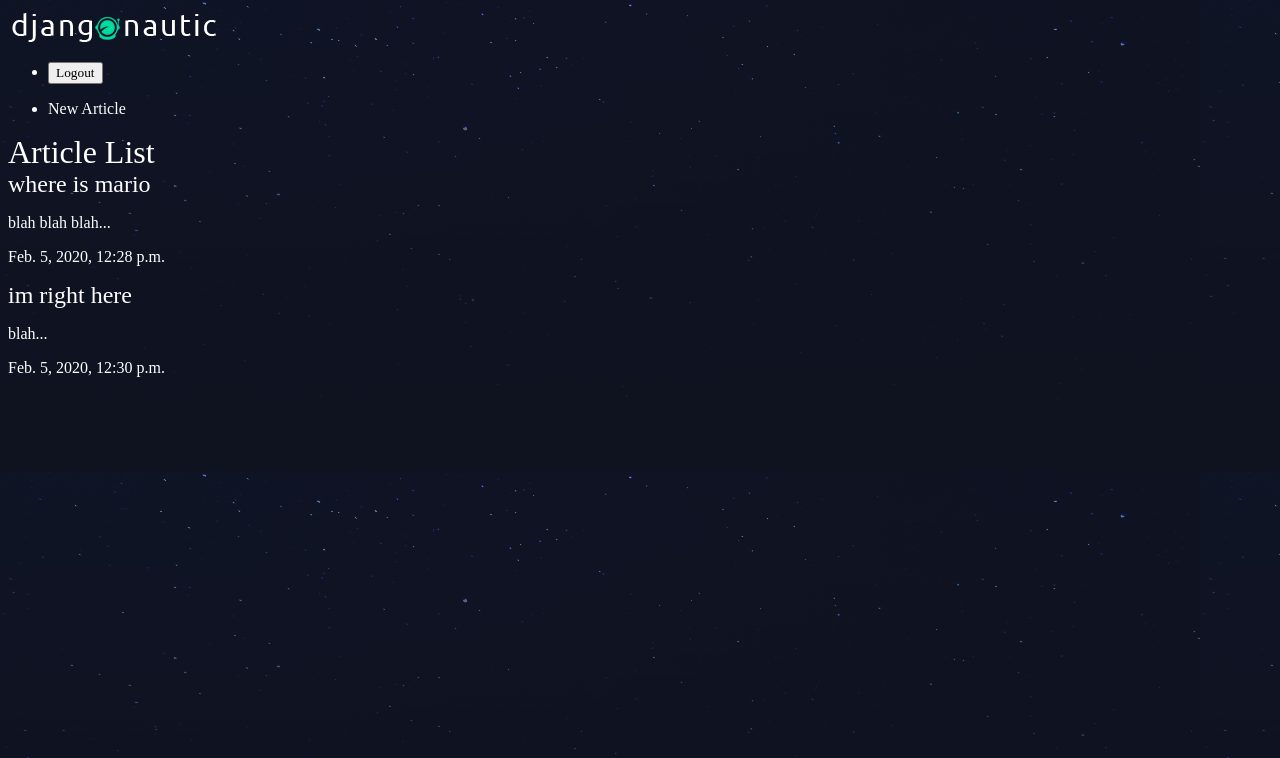
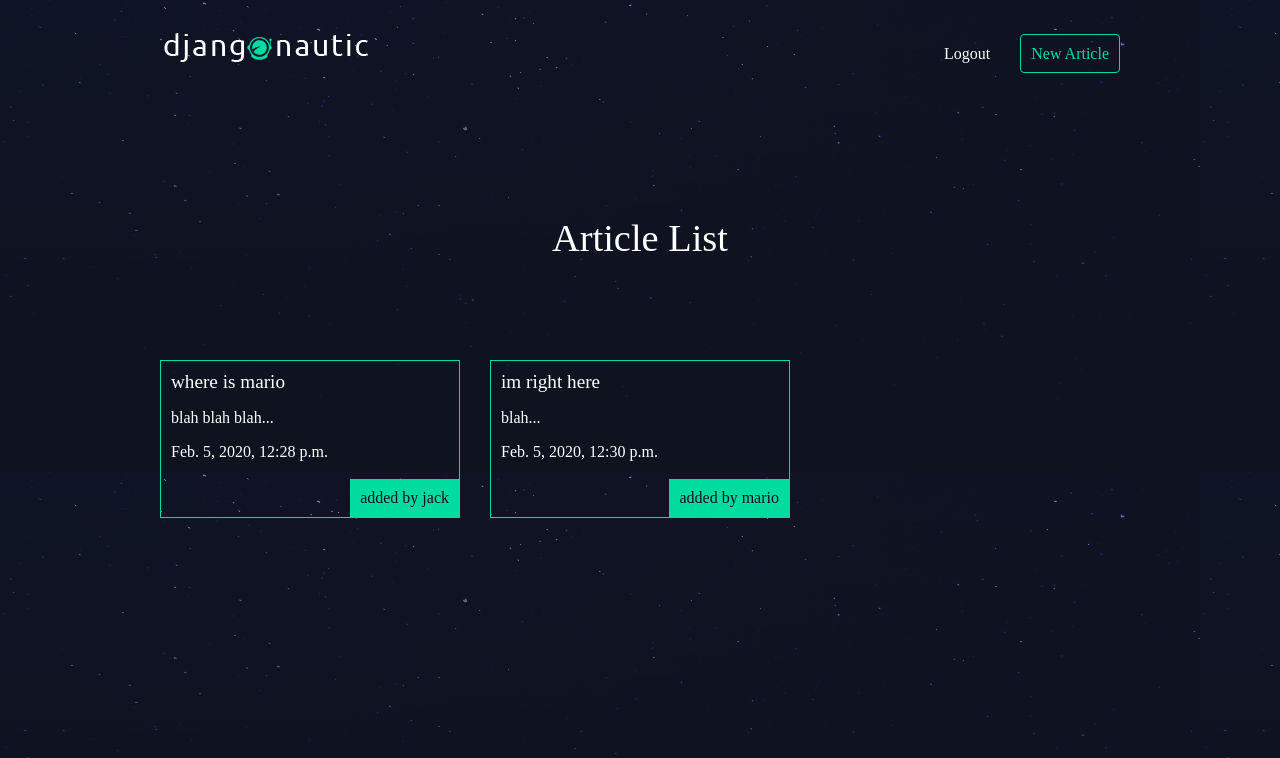
Before and after one commit to JakrarinSrimakut/Python, a Django app: page / in a window 1280 px wide. Shown: the top 758 px of the page. Run offline with Django 3.2, Linux system fonts and the light colour scheme; a user stored in the database is signed in; data comes from the database, SQL or seed files in the repository; both versions use the stored data as it was after the commit.

Commit message:
Style pages

```diff
--- a/WebSite/djangonautic/articles/templates/articles/article_create.html
+++ b/WebSite/djangonautic/articles/templates/articles/article_create.html
@@ -5,7 +5,7 @@
         <h2>Create an Awesome Article</h2>
         <form class="site-form" action="{% url 'articles:create' %}" method="post" enctype="multipart/form-data">
             {% csrf_token %}
-            {{form}}
+            {{ form }}
             <input type="submit" value="Create">
         </form>
     </div>
--- a/WebSite/djangonautic/articles/templates/articles/article_list.html
+++ b/WebSite/djangonautic/articles/templates/articles/article_list.html
@@ -8,6 +8,7 @@
                 <h2><a href="{% url 'articles:detail' slug=article.slug %}">{{ article.title }}</a></h2>
                 <p>{{ article.snippit }}</p>
                 <p>{{ article.date }}</p>
+                <p class="author">added by {{ article.author.username}}</p>
             </div>
         {% endfor %}
     </div>
--- a/WebSite/djangonautic/assets/styles.css
+++ b/WebSite/djangonautic/assets/styles.css
@@ -1,6 +1,6 @@
 body{
     background-color: #0f121f;
-    background-image: url(stars.png);
+    background-image: url(/static/stars.png);
     background-repeat-y: no-repeat;
     color: #fff;
 }
@@ -18,3 +18,134 @@ a, a:hover, a:visited{
     color: #fff;
     text-decoration: none;
 }
+
+.wrapper{
+    max-width: 960px;
+    margin: 0 auto;
+}
+
+div.wrapper > h1{
+    text-align: center;
+    margin: 100px auto;
+    font-size: 2.4em
+}
+
+header{
+    display: grid;
+    grid-template-columns: 1fr 1fr;
+    padding: 20px 0;
+}
+
+nav{
+    justify-self: end;
+}
+
+nav li{
+    display: inline-block;
+    list-style-type: none;
+    margin-left: 20px;
+}
+
+nav button{
+    background: none;
+    color: #fff;
+    cursor: pointer;
+    border: 0;
+    font-size: 16px;
+}
+
+.articles{
+    display: grid;
+    grid-template-columns: 1fr 1fr 1fr;
+    grid-gap: 30px;
+}
+
+.article{
+    padding: 10px;
+    border: 1px solid #00dba0;
+    position: relative;
+    padding-bottom: 40px;
+}
+
+.article h2{
+    font-size: 1.2em;
+}
+
+.article .author{
+    padding: 10px;
+    background: #00dba0;
+    position: absolute;
+    right: 0;
+    bottom: 0;
+    margin: 0;
+    color: #0f121f;
+}
+
+.article-detail .article{
+    padding: 0;
+}
+
+.article-detail  .article img{
+    max-width: 100%;
+}
+
+.article-detail  .article h2{
+    text-align: center;
+    margin: 20px auto;
+    font-size: 2em
+}
+
+.article-detail .article h3{
+    text-align: center;
+}
+
+.article-detail  .article p{
+    margin: 10px 20px
+}
+
+.site-form {
+    margin-top: 60px;
+    border: 1px solid #00dba0;
+    padding: 20px;
+}
+
+.site-form input, .site-form textarea{
+    display: block;
+    margin: 20px 0 0px 0;
+    padding: 10px;
+}
+
+a.highlight{
+    border: 1px solid #00dba0;
+    padding: 10px;
+    border-radius: 4px;
+    color: #00dba0;
+}
+
+.helptext, .helptext ul{
+    margin: 0 auto 20px;
+    color: #bbb;
+    font-size: 14px;
+    display: block;
+}
+
+.errorlist li{
+    padding: 10px;
+    list-style-type: none;
+    border: 1px solid #FF5722;
+    margin: 10px 0;
+    color: #FF5722
+}
+
+.errorlist{
+    padding: 0;
+}
+
+.site-form input[type="submit"]{
+    background: #00dba0;
+    border: 0;
+    color: #fff;
+    font-size: 20px;
+    border-radius: 4px;
+    margin: 10px 0;
+}
```
Also changed, not shown: WebSite/djangonautic/db.sqlite3.
